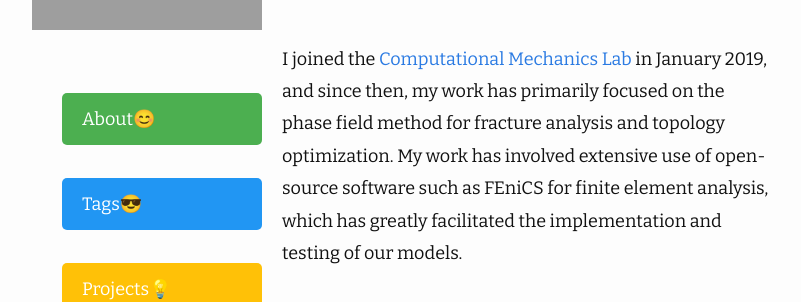
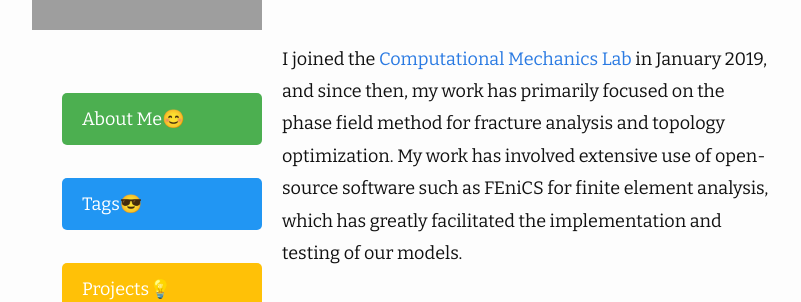
Before and after one commit to umeenukrishnan/umeenukrishnan.github.io, a Jekyll site: the page built from index.markdown, in a window 1280 px wide. Shown: the part 226-528 px from the top of the page, without its empty margins (238-1039 px from the left). Built offline with Jekyll 4.4.1, drawn with Linux system fonts in a browser that asks for light colours.

Commit message:
Update home.html

```diff
--- a/_layouts/home.html
+++ b/_layouts/home.html
@@ -15,7 +15,7 @@ layout: default
       <object class="meenu-icon" data="{{ site.url }}/assets/svg/meenu.svg" width="230" style="pointer-events: none;"></object>
       <nav style="margin-top: 20px;">
         <ul style="list-style-type: none; padding: 0;">
-          <li style="margin-bottom: 10px;"><a class="link" href="{{ site.url }}/about" style="background-color: #4CAF50; color: white; padding: 10px 20px; text-decoration: none; border-radius: 5px; display: block;">About😊</a></li>
+          <li style="margin-bottom: 10px;"><a class="link" href="{{ site.url }}/about" style="background-color: #4CAF50; color: white; padding: 10px 20px; text-decoration: none; border-radius: 5px; display: block;">About Me😊</a></li>
           <li style="margin-bottom: 10px;"><a class="link" href="{{ site.url }}/tags" style="background-color: #2196F3; color: white; padding: 10px 20px; text-decoration: none; border-radius: 5px; display: block;">Tags😎</a></li>
           <li style="margin-bottom: 10px;"><a class="link" href="{{ site.url }}/projects" style="background-color: #FFC107; color: white; padding: 10px 20px; text-decoration: none; border-radius: 5px; display: block;">Projects💡</a></li>
           <li style="margin-bottom: 10px;"><a class="link" href="https://computationalmechanics.in/author/meenu/" style="background-color: #F44336; color: white; padding: 10px 20px; text-decoration: none; border-radius: 5px; display: block;">Lab🚀</a></li>
```
